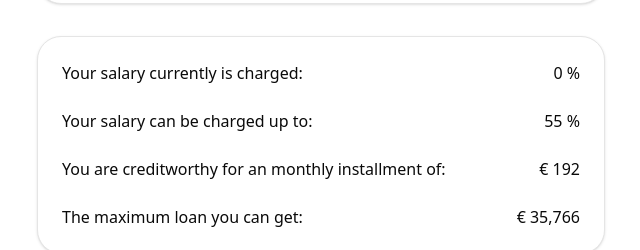
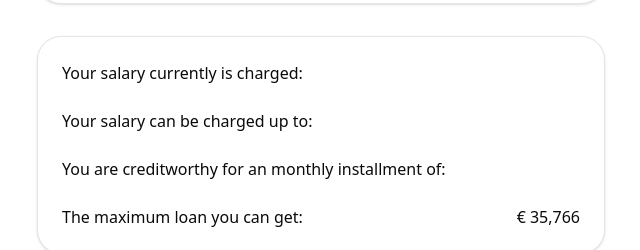
Before and after one commit to filiptunguz/credit-calculator, a React (Vite) app: page / in a window 1280 px wide. Shown: the part 592-842 px from the top of the page, without its empty margins (319-959 px from the left). Built offline with nearby package versions, Linux system fonts and the light colour scheme.

Commit message:
not creditworthy indicator

```diff
--- a/index.html
+++ b/index.html
@@ -4,7 +4,7 @@
     <meta charset="UTF-8" />
     <meta name="viewport" content="width=device-width, initial-scale=1.0" />
     <link rel="stylesheet" href="/src/index.css" />
-    <title>Vite + React + TS</title>
+    <title>Credit Calculator</title>
   </head>
   <body>
     <div id="root"></div>
--- a/src/App.tsx
+++ b/src/App.tsx
@@ -13,7 +13,7 @@ export default function App() {
 			<ConditionalForm setCreditType={setCreditType} setDisabled={setDisabled} />
 			<CreditCapacityContextProvider isMortgage={creditType === 'mortgage'}>
 				<CreditCalculator isMortgage={creditType === 'mortgage'} isDisabled={isDisabled} />
-				<CreditPossibilities isMortgage={creditType === 'mortgage'} />
+				<CreditPossibilities isMortgage={creditType === 'mortgage'} isDisabled={isDisabled} />
 			</CreditCapacityContextProvider>
 		</div>
 	);
--- a/src/components/credit-possibilities.tsx
+++ b/src/components/credit-possibilities.tsx
@@ -4,9 +4,10 @@ import { numberWithCommas } from '@/lib/utils.ts';
 
 type CreditPossibilitiesProps = {
 	isMortgage: boolean;
+	isDisabled: boolean;
 };
 
-export default function CreditPossibilities({ isMortgage }: CreditPossibilitiesProps) {
+export default function CreditPossibilities({ isDisabled, isMortgage }: CreditPossibilitiesProps) {
 	const { currentDebtPercent, maxCreditPrice, maxCreditRate, maxTotalDebt } =
 		useCreditCapacityCalculation(isMortgage);
 
@@ -14,19 +15,35 @@ export default function CreditPossibilities({ isMortgage }: CreditPossibilitiesP
 		<Card>
 			<div className="flex gap-4 justify-between items-center">
 				<span>Your salary currently is charged:</span>
-				<span>{currentDebtPercent} %</span>
+				{!isDisabled && (
+					<span className={maxTotalDebt < currentDebtPercent ? 'text-destructive' : ''}>
+						{currentDebtPercent} %
+					</span>
+				)}
 			</div>
 			<div className="flex gap-4 justify-between items-center">
 				<span>Your salary can be charged up to:</span>
-				<span>{maxTotalDebt} %</span>
+				{!isDisabled && (
+					<span className={maxTotalDebt < currentDebtPercent ? 'text-destructive' : ''}>
+						{maxTotalDebt} %
+					</span>
+				)}
 			</div>
 			<div className="flex gap-4 justify-between items-center">
 				<span>You are creditworthy for an monthly installment of:</span>
-				<span>€ {numberWithCommas(maxCreditRate)}</span>
+				{!isDisabled && (
+					<span className={maxCreditRate <= 0 ? 'text-destructive' : ''}>
+						{maxCreditRate > 0 ? `€ ${numberWithCommas(maxCreditRate)}` : 'Not creditworthy'}
+					</span>
+				)}
 			</div>
 			<div className="flex gap-4 justify-between items-center">
 				<span>The maximum loan you can get:</span>
-				<span>€ {numberWithCommas(parseInt(maxCreditPrice.toFixed()))}</span>
+				<span className={maxCreditPrice <= 0 ? 'text-destructive' : ''}>
+					{maxCreditPrice > 0
+						? `€ ${numberWithCommas(parseInt(maxCreditPrice.toFixed()))}`
+						: 'Not creditworthy'}
+				</span>
 			</div>
 		</Card>
 	);
```
